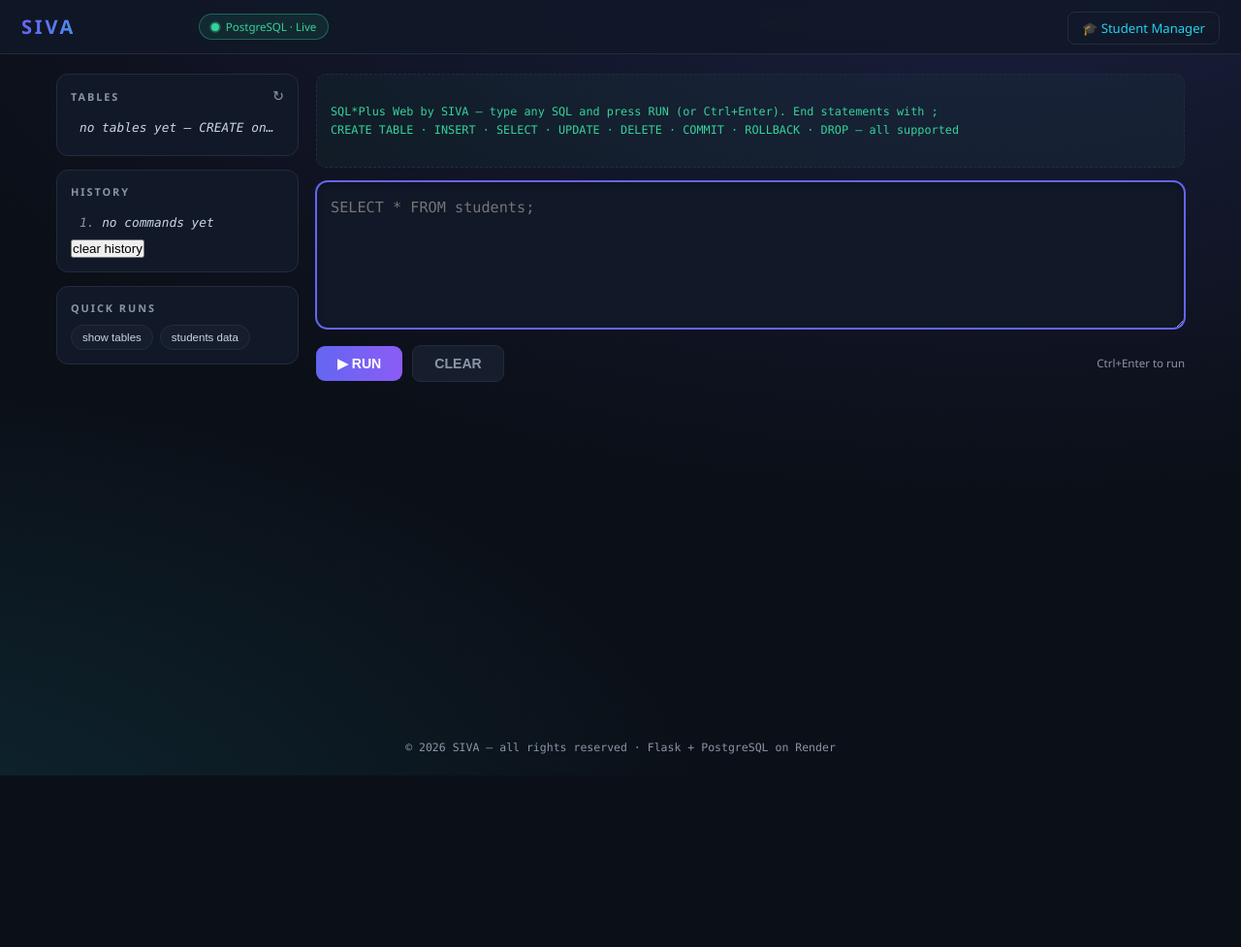
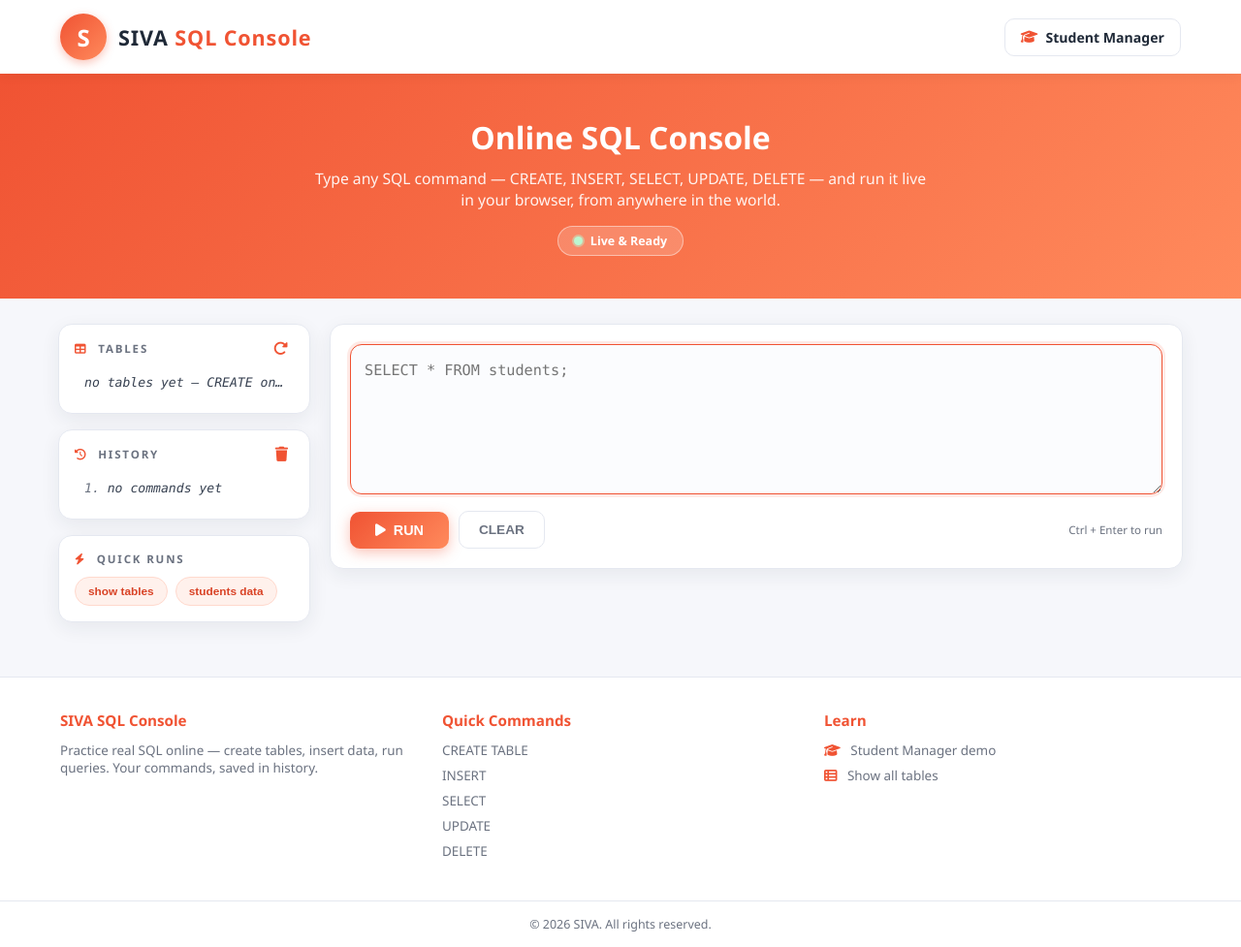
Before and after one commit to sivateam007/onlinesql, a Flask app: page / in a window 1280 px wide. Shown: the whole page at 97% size. Before the commit the page ends 800 px from the top, so only its background shows below. Run offline with Flask 3, Linux system fonts and the light colour scheme; data that the repository does not hold is empty; some libraries are stand-ins or nearby versions.

Commit message:
Light professional redesign: hero, panels, animations, SIVA branding

```diff
--- a/static/style.css
+++ b/static/style.css
@@ -1,284 +1,346 @@
 :root {
-    --bg: #0b0f17;
-    --panel: #111827;
-    --panel2: #161e2e;
-    --border: #232c3d;
-    --text: #e6edf3;
-    --muted: #8b95a7;
-    --accent: #6366f1;
-    --accent2: #22d3ee;
-    --green: #34d399;
-    --red: #f87171;
-    --yellow: #fbbf24;
+    --primary: #f05333;
+    --primary-dark: #d94326;
+    --grad: linear-gradient(135deg, #f05333 0%, #ff8a5c 100%);
+    --text: #1f2937;
+    --muted: #6b7280;
+    --bg: #f6f7fb;
+    --card: #ffffff;
+    --border: #e5e8f0;
+    --green: #16a34a;
+    --red: #dc2626;
+    --blue: #2563eb;
+    --shadow: 0 6px 20px rgba(31, 41, 55, .07);
 }
 
 * { box-sizing: border-box; margin: 0; padding: 0; }
 
 body {
     font-family: 'Segoe UI', system-ui, -apple-system, sans-serif;
-    background: radial-gradient(1200px 600px at 80% -10%, rgba(99,102,241,.18), transparent),
-                radial-gradient(900px 500px at -10% 110%, rgba(34,211,238,.12), transparent),
-                var(--bg);
+    background: var(--bg);
     color: var(--text);
     min-height: 100vh;
     display: flex;
     flex-direction: column;
 }
 
-/* ---------- top bar ---------- */
-.topbar {
+@keyframes fadeInUp {
+    from { opacity: 0; transform: translateY(24px); }
+    to { opacity: 1; transform: translateY(0); }
+}
+.fade-in { animation: fadeInUp .7s ease-out both; }
+
+/* ---------- header ---------- */
+header {
+    background: #fff;
+    box-shadow: 0 2px 12px rgba(0,0,0,.06);
+    position: sticky;
+    top: 0;
+    z-index: 50;
+}
+.header-container {
+    max-width: 1200px;
+    margin: 0 auto;
+    padding: 14px 22px;
     display: flex;
     align-items: center;
-    gap: 16px;
-    padding: 14px 22px;
-    background: rgba(17, 24, 39, .85);
-    backdrop-filter: blur(10px);
-    border-bottom: 1px solid var(--border);
-    position: sticky;
-    top: 0;
-    z-index: 10;
+    justify-content: space-between;
 }
-.brand {
-    font-size: 1.25rem;
+.logo { display: flex; align-items: center; gap: 12px; }
+.logo-icon span {
+    width: 48px; height: 48px;
+    background: var(--grad);
+    color: #fff;
+    font-size: 1.5rem;
     font-weight: 800;
-    letter-spacing: .14em;
-    background: linear-gradient(90deg, var(--accent), var(--accent2));
-    -webkit-background-clip: text;
-    background-clip: text;
-    color: transparent;
+    display: flex;
+    align-items: center;
+    justify-content: center;
+    border-radius: 50%;
+    box-shadow: 0 3px 10px rgba(240,83,51,.35);
 }
-.brand-sub { font-size: .62rem; letter-spacing: .3em; margin-left: 10px; opacity: .75; }
+.logo h1 { font-size: 1.35rem; letter-spacing: .04em; }
+.logo h1 span { color: var(--primary); }
+.top-links a {
+    display: inline-flex;
+    align-items: center;
+    gap: 8px;
+    color: var(--text);
+    text-decoration: none;
+    font-size: .88rem;
+    font-weight: 600;
+    border: 1.5px solid var(--border);
+    padding: 9px 16px;
+    border-radius: 10px;
+    transition: .2s;
+    background: #fff;
+}
+.top-links a:hover { border-color: var(--primary); color: var(--primary); transform: translateY(-1px); }
+.top-links i { color: var(--primary); }
+
+/* ---------- hero ---------- */
+.hero {
+    background: var(--grad);
+    padding: 44px 20px;
+    text-align: center;
+    color: #fff;
+}
+.hero-content h2 { font-size: 2rem; margin-bottom: 10px; }
+.hero-content p { opacity: .92; max-width: 640px; margin: 0 auto 16px; font-size: .98rem; }
 .status-pill {
     display: inline-flex;
     align-items: center;
-    gap: 7px;
-    background: rgba(52, 211, 153, .1);
-    border: 1px solid rgba(52, 211, 153, .35);
-    color: var(--green);
-    font-size: .72rem;
-    padding: 5px 12px;
+    gap: 8px;
+    background: rgba(255,255,255,.18);
+    border: 1px solid rgba(255,255,255,.45);
+    padding: 6px 16px;
     border-radius: 999px;
+    font-size: .78rem;
+    font-weight: 600;
 }
 .pulse {
-    width: 8px; height: 8px; border-radius: 50%;
-    background: var(--green);
+    width: 9px; height: 9px; border-radius: 50%;
+    background: #bbf7d0;
     animation: pulse 1.6s infinite;
 }
-@keyframes pulse { 0%{box-shadow:0 0 0 0 rgba(52,211,153,.5)} 70%{box-shadow:0 0 0 7px rgba(52,211,153,0)} 100%{box-shadow:0 0 0 0 rgba(52,211,153,0)} }
-.topbar nav { margin-left: auto; }
-.navlink {
-    color: var(--accent2);
-    text-decoration: none;
-    font-size: .82rem;
-    border: 1px solid var(--border);
-    padding: 7px 14px;
-    border-radius: 8px;
-    transition: .15s;
-}
-.navlink:hover { border-color: var(--accent2); }
+@keyframes pulse { 0%{box-shadow:0 0 0 0 rgba(187,247,208,.6)} 70%{box-shadow:0 0 0 8px rgba(187,247,208,0)} 100%{box-shadow:0 0 0 0 rgba(187,247,208,0)} }
 
 /* ---------- layout ---------- */
-.layout {
-    display: grid;
-    grid-template-columns: 250px 1fr;
-    gap: 18px;
-    width: min(1200px, 100%);
-    margin: 20px auto 0;
-    padding: 0 18px;
-    flex: 1;
-}
-.side { display: flex; flex-direction: column; gap: 14px; }
+.container { max-width: 1200px; width: 100%; margin: 0 auto; padding: 26px 20px; flex: 1; }
+.layout { display: grid; grid-template-columns: 260px 1fr; gap: 20px; align-items: start; }
+.side { display: flex; flex-direction: column; gap: 16px; }
 
 .panel {
-    background: var(--panel);
+    background: var(--card);
     border: 1px solid var(--border);
-    border-radius: 12px;
-    padding: 14px;
+    border-radius: 14px;
+    padding: 16px;
+    box-shadow: var(--shadow);
 }
 .panel h3 {
-    font-size: .68rem;
-    letter-spacing: .18em;
+    font-size: .72rem;
+    letter-spacing: .16em;
     color: var(--muted);
     display: flex;
     align-items: center;
     justify-content: space-between;
-    margin-bottom: 10px;
+    margin-bottom: 11px;
 }
+.panel h3 i { color: var(--primary); margin-right: 6px; }
 .panel h3 button {
     background: none; border: none; color: var(--muted);
-    cursor: pointer; font-size: .9rem;
+    cursor: pointer; font-size: .95rem; transition: .15s;
 }
-.panel h3 button:hover { color: var(--accent2); }
+.panel h3 button:hover { color: var(--primary); transform: rotate(40deg); }
 
-.tablelist, .histlist { list-style: none; max-height: 220px; overflow-y: auto; }
+.tablelist, .histlist { list-style: none; max-height: 210px; overflow-y: auto; }
 .tablelist li, .histlist li {
-    font-family: Consolas, 'JetBrains Mono', monospace;
-    font-size: .8rem;
-    color: #cbd5e1;
-    padding: 7px 9px;
-    border-radius: 7px;
+    font-family: Consolas, monospace;
+    font-size: .82rem;
+    color: #374151;
+    padding: 8px 10px;
+    border-radius: 8px;
     cursor: pointer;
     white-space: nowrap;
     overflow: hidden;
     text-overflow: ellipsis;
+    transition: .13s;
 }
-.tablelist li:hover { background: var(--panel2); color: var(--accent2); }
+.tablelist li:hover { background: #fff1ec; color: var(--primary); }
 .histlist { counter-reset: h; }
 .histlist li::before { counter-increment: h; content: counter(h) '. '; color: var(--muted); }
-.histlist li:hover { background: var(--panel2); color: var(--text); }
+.histlist li:hover { background: #f3f4f6; }
 .muted { color: var(--muted); cursor: default !important; font-style: italic; }
 
-.chips { display: flex; flex-wrap: wrap; gap: 7px; }
+.chips { display: flex; flex-wrap: wrap; gap: 8px; }
 .chip {
-    background: var(--panel2);
-    border: 1px solid var(--border);
-    color: #cbd5e1;
-    font-size: .72rem;
-    padding: 6px 11px;
+    background: #fff1ec;
+    border: 1px solid #ffd9cd;
+    color: var(--primary-dark);
+    font-size: .74rem;
+    font-weight: 600;
+    padding: 7px 13px;
     border-radius: 999px;
     cursor: pointer;
     transition: .15s;
 }
-.chip:hover { border-color: var(--accent); color: var(--text); }
+.chip:hover { background: var(--primary); color: #fff; transform: translateY(-1px); }
 
 /* ---------- console ---------- */
-.console { min-width: 0; }
-.banner {
-    font-family: Consolas, monospace;
-    color: var(--green);
-    white-space: pre-wrap;
-    font-size: .74rem;
-    line-height: 1.55;
-    border: 1px dashed var(--border);
-    background: rgba(52, 211, 153, .04);
-    padding: 11px 14px;
-    border-radius: 10px;
-    margin-bottom: 14px;
+.console-panel {
+    background: var(--card);
+    border: 1px solid var(--border);
+    border-radius: 14px;
+    padding: 20px;
+    box-shadow: var(--shadow);
 }
-
 #sqlbox {
     width: 100%;
-    background: var(--panel);
+    background: #fbfcfe;
     color: var(--text);
-    border: 1px solid var(--border);
+    border: 1.5px solid var(--border);
     border-radius: 12px;
-    font-family: Consolas, 'JetBrains Mono', monospace;
+    font-family: Consolas, monospace;
     font-size: .95rem;
-    line-height: 1.6;
+    line-height: 1.65;
     padding: 14px;
     resize: vertical;
-    box-shadow: inset 0 2px 8px rgba(0,0,0,.25);
+    transition: .15s;
 }
-#sqlbox:focus { outline: 2px solid var(--accent); outline-offset: -1px; }
+#sqlbox:focus { outline: none; border-color: var(--primary); box-shadow: 0 0 0 3px rgba(240,83,51,.12); }
 
 .btnrow { display: flex; gap: 10px; margin-top: 12px; align-items: center; }
-.btnrow button {
-    padding: 10px 22px;
+.runbtn {
+    display: inline-flex;
+    align-items: center;
+    gap: 8px;
+    background: var(--grad);
+    color: #fff;
     border: none;
-    border-radius: 9px;
+    padding: 11px 26px;
+    border-radius: 10px;
     font-weight: 700;
-    font-size: .88rem;
+    font-size: .9rem;
+    cursor: pointer;
+    box-shadow: 0 4px 14px rgba(240,83,51,.35);
+    transition: .18s;
+}
+.runbtn:hover { transform: translateY(-2px); box-shadow: 0 7px 18px rgba(240,83,51,.42); }
+.clearbtn {
+    background: #fff;
+    border: 1.5px solid var(--border);
+    color: var(--muted);
+    padding: 11px 20px;
+    border-radius: 10px;
+    font-weight: 600;
+    font-size: .85rem;
     cursor: pointer;
     transition: .15s;
 }
-.run { background: linear-gradient(90deg, var(--accent), #8b5cf6); color: #fff; }
-.run:hover { filter: brightness(1.15); transform: translateY(-1px); }
-.clear { background: var(--panel2); color: var(--muted); border: 1px solid var(--border) !important; }
-.clear:hover { color: var(--text); }
+.clearbtn:hover { border-color: var(--muted); color: var(--text); }
 .hint { color: var(--muted); font-size: .72rem; margin-left: auto; }
 
 .output { margin-top: 20px; font-family: Consolas, monospace; font-size: .87rem; }
-.echo { color: #79c0ff; margin: 16px 0 8px; white-space: pre-wrap; word-break: break-all; }
+.echo { color: var(--blue); margin: 16px 0 8px; white-space: pre-wrap; word-break: break-all; font-weight: 600; }
 .ok { color: var(--green); margin: 4px 0; white-space: pre-wrap; }
 .err {
     color: var(--red);
     margin: 4px 0;
     white-space: pre-wrap;
     word-break: break-all;
-    background: rgba(248,113,113,.07);
-    border-left: 3px solid var(--red);
-    padding: 8px 12px;
-    border-radius: 6px;
+    background: #fef2f2;
+    border-left: 4px solid var(--red);
+    padding: 10px 14px;
+    border-radius: 8px;
 }
 
-.tblwrap {
-    overflow-x: auto;
-    border-radius: 10px;
-    border: 1px solid var(--border);
-    margin: 8px 0;
-}
-.result { border-collapse: collapse; font-size: .84rem; min-width: 40%; }
+.tblwrap { overflow-x: auto; border: 1px solid var(--border); border-radius: 10px; margin: 8px 0; }
+.result { border-collapse: collapse; font-size: .84rem; min-width: 40%; width: 100%; }
 .result th {
-    background: var(--panel2);
+    background: #faf5f3;
     color: var(--text);
     text-align: left;
-    padding: 9px 16px;
-    border-bottom: 1px solid var(--border);
-    font-weight: 600;
+    padding: 10px 16px;
+    border-bottom: 2px solid #ffd9cd;
+    font-weight: 700;
     white-space: nowrap;
 }
-.result td {
-    color: #c9d1d9;
-    padding: 8px 16px;
-    border-bottom: 1px solid rgba(35,44,61,.5);
-    white-space: nowrap;
-}
+.result td { color: #374151; padding: 9px 16px; border-bottom: 1px solid #f1f3f8; white-space: nowrap; }
 .result tr:last-child td { border-bottom: none; }
-.result tbody tr:hover td, .result tr:hover td { background: rgba(99,102,241,.06); }
+.result tbody tr:hover td, .result tr:hover td { background: #fff7f4; }
 
-.foot {
-    text-align: center;
-    color: var(--muted);
-    font-size: .72rem;
-    padding: 18px 0 22px;
-    font-family: Consolas, monospace;
-}
-
-/* ---------- students page (light cards on dark) ---------- */
-.container { max-width: 640px; margin: 0 auto; flex: 1; width: 100%; padding: 30px 16px; }
-h1 { font-size: 1.9rem; text-align: center; letter-spacing: .04em; }
-.subtitle { color: var(--muted); text-align: center; margin: 8px 0 22px; }
+/* ---------- students page ---------- */
+.page-title { text-align: center; font-size: 1.7rem; margin-bottom: 6px; }
+.page-sub { text-align: center; color: var(--muted); margin-bottom: 24px; }
+.page-sub a { color: var(--primary); text-decoration: none; font-weight: 600; }
 .card {
-    background: var(--panel);
+    background: var(--card);
     border: 1px solid var(--border);
     border-radius: 14px;
     padding: 20px;
     margin-bottom: 16px;
+    box-shadow: var(--shadow);
 }
-.card h2 { font-size: 1rem; margin-bottom: 14px; }
+.card h2 { font-size: 1.05rem; margin-bottom: 14px; }
 .count { font-size: .72rem; color: var(--muted); font-weight: normal; margin-left: 8px; }
 .flash {
-    background: rgba(251,191,36,.08);
-    border-left: 4px solid var(--yellow);
-    color: #fde68a;
-    padding: 10px 14px;
+    background: #fefce8;
+    border-left: 4px solid #eab308;
+    color: #713f12;
+    padding: 11px 14px;
     border-radius: 8px;
-    font-size: .82rem;
+    font-size: .84rem;
     margin-bottom: 14px;
     word-break: break-all;
 }
 .add-form { display: flex; gap: 8px; flex-wrap: wrap; }
 .add-form input {
     flex: 1 1 120px;
-    padding: 10px;
-    background: var(--panel2);
-    border: 1px solid var(--border);
-    border-radius: 8px;
+    padding: 11px;
+    background: #fbfcfe;
+    border: 1.5px solid var(--border);
+    border-radius: 9px;
     color: var(--text);
     font-size: .92rem;
 }
-.add-form input:focus { outline: 2px solid var(--accent); }
-.add-form button { background: linear-gradient(90deg, var(--accent), #8b5cf6); }
+.add-form input:focus { outline: none; border-color: var(--primary); box-shadow: 0 0 0 3px rgba(240,83,51,.12); }
+.addbtn {
+    background: var(--grad);
+    color: #fff;
+    border: none;
+    padding: 11px 20px;
+    border-radius: 9px;
+    font-weight: 700;
+    cursor: pointer;
+    transition: .18s;
+}
+.addbtn:hover { transform: translateY(-1px); box-shadow: 0 5px 14px rgba(240,83,51,.35); }
 .pretty { width: 100%; border-collapse: collapse; }
-.pretty th, .pretty td { text-align: left; padding: 10px 8px; border-bottom: 1px solid var(--border); font-size: .92rem; }
+.pretty th, .pretty td { text-align: left; padding: 11px 10px; border-bottom: 1px solid #f1f3f8; font-size: .93rem; }
 .pretty th { color: var(--muted); font-size: .7rem; text-transform: uppercase; letter-spacing: .08em; }
-button.danger { background: rgba(248,113,113,.12); color: var(--red); border: 1px solid rgba(248,113,113,.3) !important; padding: 6px 12px; font-size: .78rem; }
+.pretty tbody tr:hover td, .pretty tr:hover td { background: #fff7f4; }
+.delbtn {
+    background: #fef2f2;
+    color: var(--red);
+    border: 1px solid #fecaca;
+    padding: 6px 13px;
+    border-radius: 8px;
+    font-size: .78rem;
+    font-weight: 600;
+    cursor: pointer;
+    transition: .15s;
+}
+.delbtn:hover { background: var(--red); color: #fff; }
 .inline { display: inline; }
-.empty { color: var(--muted); text-align: center; padding: 20px 0; }
-footer { text-align: center; color: var(--muted); font-size: .74rem; margin-top: 10px; }
+.empty { color: var(--muted); text-align: center; padding: 22px 0; }
 
-@media (max-width: 800px) {
+/* ---------- footer ---------- */
+footer { background: #fff; border-top: 1px solid var(--border); margin-top: 30px; }
+.footer-content {
+    max-width: 1200px;
+    margin: 0 auto;
+    padding: 34px 22px;
+    display: grid;
+    grid-template-columns: repeat(auto-fit, minmax(200px, 1fr));
+    gap: 26px;
+}
+.footer-column h3 { font-size: .95rem; margin-bottom: 12px; color: var(--primary); }
+.footer-column p, .footer-column li, .footer-column a { color: var(--muted); font-size: .84rem; }
+.footer-column ul { list-style: none; }
+.footer-column li { margin-bottom: 8px; }
+.footer-column a { text-decoration: none; transition: .15s; }
+.footer-column a:hover { color: var(--primary); }
+.footer-column i { margin-right: 7px; color: var(--primary); }
+.copyright {
+    border-top: 1px solid var(--border);
+    text-align: center;
+    padding: 15px;
+    color: var(--muted);
+    font-size: .78rem;
+}
+
+@media (max-width: 850px) {
     .layout { grid-template-columns: 1fr; }
     .side { order: 2; }
-    .console { order: 1; }
+    .console-panel { order: 1; }
 }
--- a/templates/index.html
+++ b/templates/index.html
@@ -4,30 +4,43 @@
     <meta charset="UTF-8">
     <meta name="viewport" content="width=device-width, initial-scale=1.0">
     <title>SIVA — Online SQL Console</title>
+    <link rel="stylesheet" href="https://cdnjs.cloudflare.com/ajax/libs/font-awesome/6.4.0/css/all.min.css">
     <link rel="stylesheet" href="{{ url_for('static', filename='style.css') }}">
 </head>
 <body>
-    <header class="topbar">
-        <div class="brand">SIVA<span class="brand-sub">SQL CONSOLE</span></div>
-        <div class="status-pill"><span class="pulse"></span>{{ backend }} · Live</div>
-        <nav>
-            <a href="/students" class="navlink">🎓 Student Manager</a>
+    <header>
+        <div class="header-container">
+            <div class="logo">
+                <div class="logo-icon"><span>S</span></div>
+                <h1>SIVA <span>SQL Console</span></h1>
+            </div>
+            <nav class="top-links">
+                <a href="/students"><i class="fas fa-graduation-cap"></i> Student Manager</a>
             </nav>
+        </div>
     </header>
 
-    <main class="layout">
-        <aside class="side">
+    <section class="hero">
+        <div class="hero-content fade-in">
+            <h2>Online SQL Console</h2>
+            <p>Type any SQL command — CREATE, INSERT, SELECT, UPDATE, DELETE — and run it live in your browser, from anywhere in the world.</p>
+            <div class="status-pill"><span class="pulse"></span> Live &amp; Ready</div>
+        </div>
+    </section>
+
+    <main class="container">
+        <div class="layout">
+            <aside class="side fade-in">
                 <section class="panel">
-                <h3>TABLES <button id="refresh" title="refresh list">↻</button></h3>
+                    <h3><span><i class="fas fa-table"></i> TABLES</span> <button id="refresh" title="refresh list"><i class="fas fa-rotate-right"></i></button></h3>
                     <ul id="tables" class="tablelist"><li class="muted">loading…</li></ul>
                 </section>
                 <section class="panel">
-                <h3>HISTORY</h3>
+                    <h3><span><i class="fas fa-clock-rotate-left"></i> HISTORY</span> <button id="clearhist" title="clear history"><i class="fas fa-trash"></i></button></h3>
                     <ol id="histlist" class="histlist"><li class="muted">no commands yet</li></ol>
-                <button id="clearhist" class="ghostbtn">clear history</button>
                 </section>
                 <section class="panel">
-                <h3>QUICK RUNS</h3>
+                    <h3><span><i class="fas fa-bolt"></i> QUICK RUNS</span></h3>
                     <div class="chips">
                         <button class="chip" data-sql="{{ tables_sql }}">show tables</button>
                         <button class="chip" data-sql="SELECT * FROM students;">students data</button>
@@ -35,19 +48,14 @@
                 </section>
             </aside>
 
-        <section class="console">
-            <div class="banner">
-SQL*Plus Web by SIVA — type any SQL and press RUN (or Ctrl+Enter). End statements with ;
-CREATE TABLE · INSERT · SELECT · UPDATE · DELETE · COMMIT · ROLLBACK · DROP — all supported
-            </div>
-
+            <section class="console-panel fade-in">
                 <form method="post" action="/" id="sqlform">
                     <textarea id="sqlbox" name="sql" rows="5" spellcheck="false"
                         placeholder="SELECT * FROM students;">{{ submitted }}</textarea>
                     <div class="btnrow">
-                    <button type="submit" class="run">▶ RUN</button>
-                    <button type="button" class="clear" onclick="document.getElementById('sqlbox').value='';document.getElementById('sqlbox').focus()">CLEAR</button>
-                    <span class="hint">Ctrl+Enter to run</span>
+                        <button type="submit" class="runbtn"><i class="fas fa-play"></i> RUN</button>
+                        <button type="button" class="clearbtn" onclick="document.getElementById('sqlbox').value='';document.getElementById('sqlbox').focus()">CLEAR</button>
+                        <span class="hint">Ctrl + Enter to run</span>
                     </div>
                 </form>
 
@@ -79,13 +87,43 @@ CREATE TABLE · INSERT · SELECT · UPDATE · DELETE · COMMIT · ROLLBACK · DR
                 </div>
                 {% endif %}
             </section>
+        </div>
     </main>
 
-    <footer class="foot">© 2026 SIVA — all rights reserved · Flask + PostgreSQL on Render</footer>
+    <footer>
+        <div class="footer-content">
+            <div class="footer-column">
+                <h3>SIVA SQL Console</h3>
+                <p>Practice real SQL online — create tables, insert data, run queries. Your commands, saved in history.</p>
+            </div>
+            <div class="footer-column">
+                <h3>Quick Commands</h3>
+                <ul>
+                    <li><a href="#" onclick="fill('CREATE TABLE mytable (id INTEGER PRIMARY KEY, name VARCHAR(50));');return false;">CREATE TABLE</a></li>
+                    <li><a href="#" onclick="fill('INSERT INTO mytable VALUES (1, \'siva\');');return false;">INSERT</a></li>
+                    <li><a href="#" onclick="fill('SELECT * FROM students;');return false;">SELECT</a></li>
+                    <li><a href="#" onclick="fill('UPDATE mytable SET name = \'new\' WHERE id = 1;');return false;">UPDATE</a></li>
+                    <li><a href="#" onclick="fill('DELETE FROM mytable WHERE id = 1;');return false;">DELETE</a></li>
+                </ul>
+            </div>
+            <div class="footer-column">
+                <h3>Learn</h3>
+                <ul>
+                    <li><a href="/students"><i class="fas fa-graduation-cap"></i> Student Manager demo</a></li>
+                    <li><a href="#" onclick="fill('{{ tables_sql }}');return false;"><i class="fas fa-table-list"></i> Show all tables</a></li>
+                </ul>
+            </div>
+        </div>
+        <div class="copyright">
+            <p>&copy; 2026 SIVA. All rights reserved.</p>
+        </div>
+    </footer>
 
 <script>
 const box = document.getElementById('sqlbox');
 const form = document.getElementById('sqlform');
+
+function fill(v) { box.value = v; box.focus(); }
 
 function saveHist(v) {
     const arr = JSON.parse(localStorage.getItem('sqlhist') || '[]').filter(x => x !== v);
@@ -116,7 +154,7 @@ async function loadTables() {
         if (!data.tables.length) { ul.innerHTML = '<li class="muted">no tables yet — CREATE one!</li>'; return; }
         data.tables.forEach(t => {
             const li = document.createElement('li');
-            li.innerHTML = '▦ ' + t;
+            li.innerHTML = '<i class="fas fa-table-cells" style="margin-right:7px;color:#f05333"></i>' + t;
             li.title = 'click to view rows';
             li.onclick = () => { box.value = 'SELECT * FROM ' + t + ';'; saveHist(box.value); form.submit(); };
             ul.appendChild(li);
@@ -135,6 +173,11 @@ form.addEventListener('submit', () => {
     if (v) saveHist(v);
 });
 
+const io = new IntersectionObserver(entries => {
+    entries.forEach(en => { if (en.isIntersecting) en.target.classList.add('fade-in'); });
+}, { threshold: .08 });
+document.querySelectorAll('.panel, .console-panel').forEach(el => io.observe(el));
+
 renderHist();
 loadTables();
 box.focus();
```
Also changed, not shown: templates/students.html (+33 -12 lines). Lines whose indentation alone changed are shown as unchanged.
